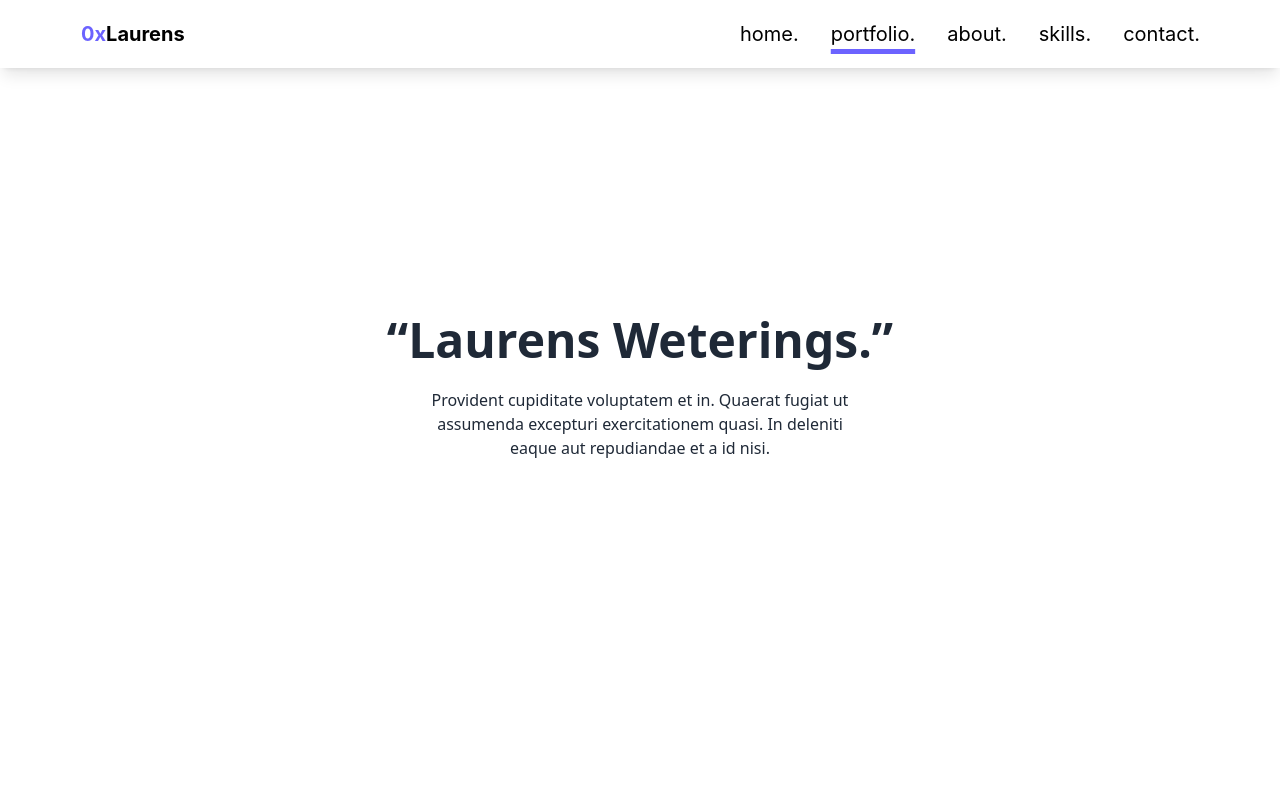
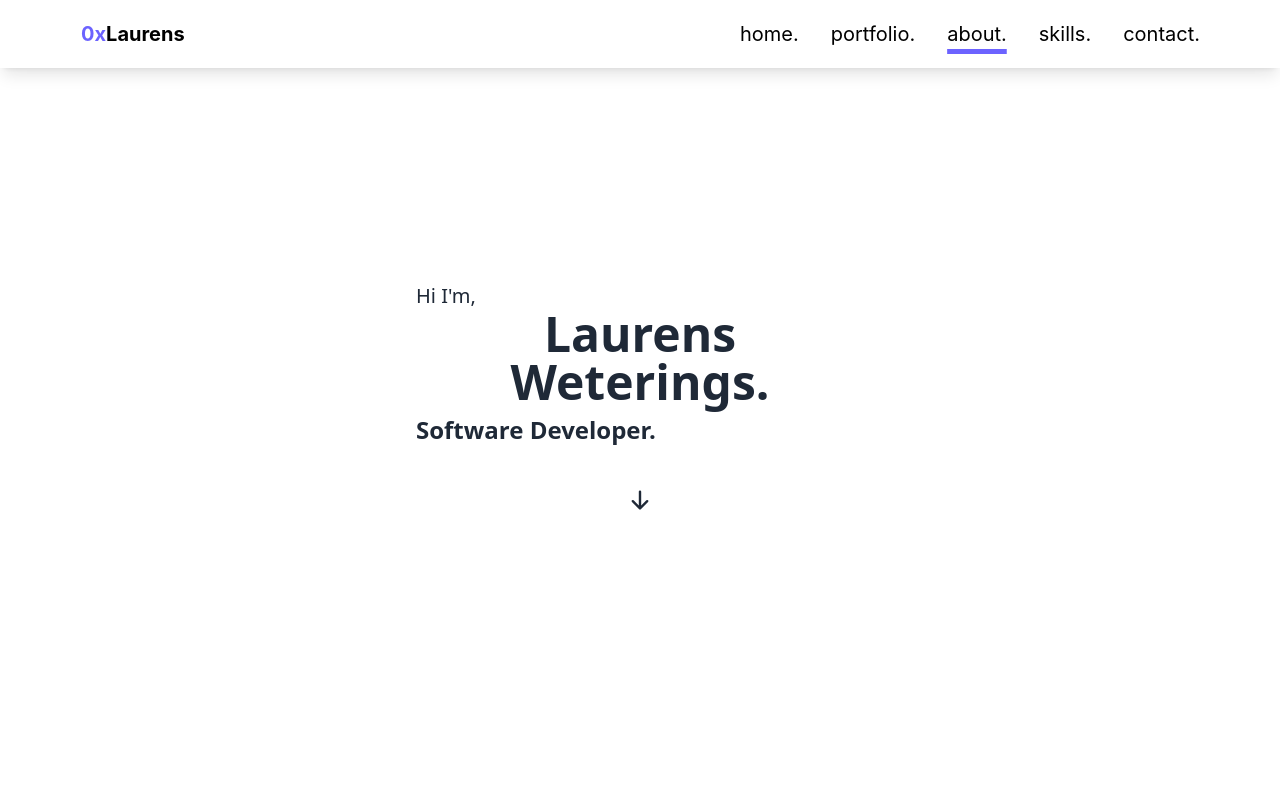
Before and after one commit to 0xLaurens/0xLaurens.com, a Vue app: page / in a window 1280 px wide. Shown: the top 800 px of the page. Built offline with nearby package versions, Linux system fonts and the light colour scheme; a web font is replaced by a local one.

Commit message:
Landing restyle

```diff
--- a/package.json
+++ b/package.json
@@ -12,6 +12,9 @@
     "@fortawesome/free-brands-svg-icons": "^6.2.0",
     "@fortawesome/vue-fontawesome": "^3.0.1",
     "@heroicons/vue": "^1.0.6",
+    "@jamescoyle/vue-icon": "^0.1.2",
+    "@mdi/font": "^7.0.96",
+    "@mdi/js": "^7.0.96",
     "router-view": "^1.1.7",
     "vue": "^3.2.25",
     "vue-router": "^4.0.16"
--- a/src/components/home/landing.vue
+++ b/src/components/home/landing.vue
@@ -1,19 +1,19 @@
 <template>
     <div class="hero min-h-screen">
         <div class="hero-content text-center">
-            <div class="max-w-lg">
-                <h1 id="home" class="text-5xl font-bold">“Laurens Weterings.”</h1>
-                <p class="py-6 px-10">
-                    Provident cupiditate voluptatem et in. Quaerat fugiat ut assumenda excepturi
-                    exercitationem quasi. In deleniti eaque aut repudiandae et a id nisi.
-                </p>
-                <div></div>
+            <div class="max-w-md">
+                <h1 class="font-medium text-xl md:text-left">Hi I'm,</h1>
+                <h1 id="home" class="text-5xl font-bold mt-0 mb-2">Laurens Weterings.</h1>
+                <h1 class="font-semibold text-2xl md:text-left">Software Developer.</h1>
+                <div class="py-6 px-10"></div>
+                <div class="flex justify-center">
+                    <a href="#about"><arrow-down-icon class="animate-bounce h-6 w-6" /></a>
+                </div>
             </div>
         </div>
     </div>
 </template>
 
 <script setup>
-import { EyeIcon, UserIcon, ArrowRightIcon } from "@heroicons/vue/solid";
-import { faGithub } from "@fortawesome/free-brands-svg-icons";
+import { EyeIcon, UserIcon, ArrowDownIcon } from "@heroicons/vue/solid";
 </script>
--- a/src/views/home/home.vue
+++ b/src/views/home/home.vue
@@ -2,9 +2,9 @@
     <NavBar class="sticky top-0 z-50" />
     <detail id="" />
     <landing id="home" />
-    <portfolio id="portfolio" />
+    <!-- <portfolio id="portfolio" /> -->
     <about id="about" />
-    <skills id="skills" />
+    <!-- <skills id="skills" /> -->
     <contact id="contact" />
 
     <cfooter class="" />
```
Also changed, not shown: 1 other file (tests, documents, lock files or other folders).
